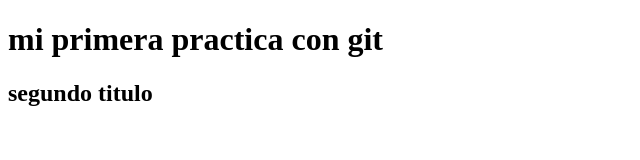
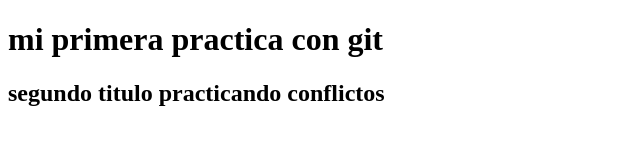
Before and after one commit to ricardo-chacin/proyecto-html, a plain HTML site: page index.html in a window 1280 px wide. Shown: the whole page, without its empty margins (0-640 px from the left). Drawn offline with Linux system fonts and the light colour scheme.

Commit message:
confictos

```diff
--- a/index.html
+++ b/index.html
@@ -2,6 +2,6 @@
 <html>
     <body>
         <h1> mi primera practica con git </h1>
-        <h2> segundo titulo  </h2>
+        <h2> segundo titulo practicando conflictos </h2>
     </body>
 </html>
```
